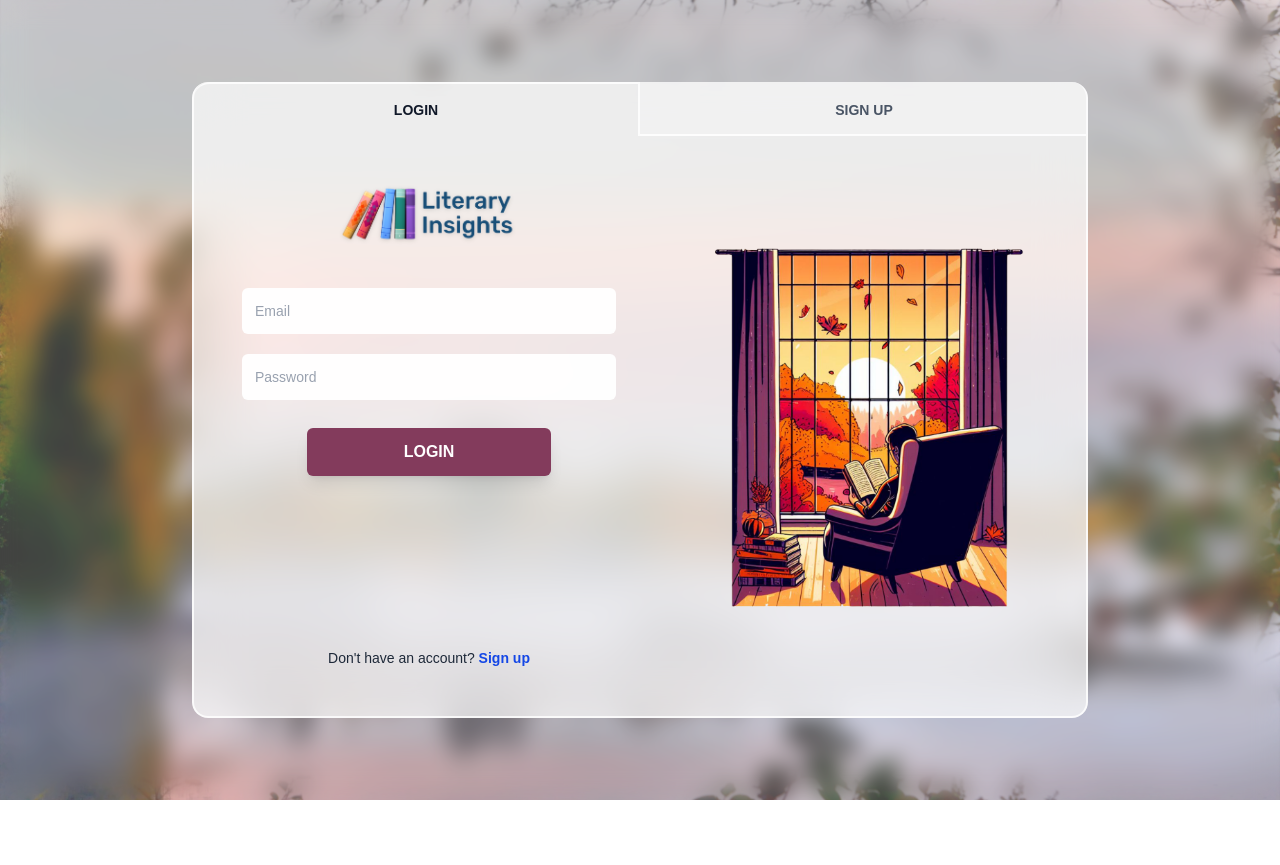
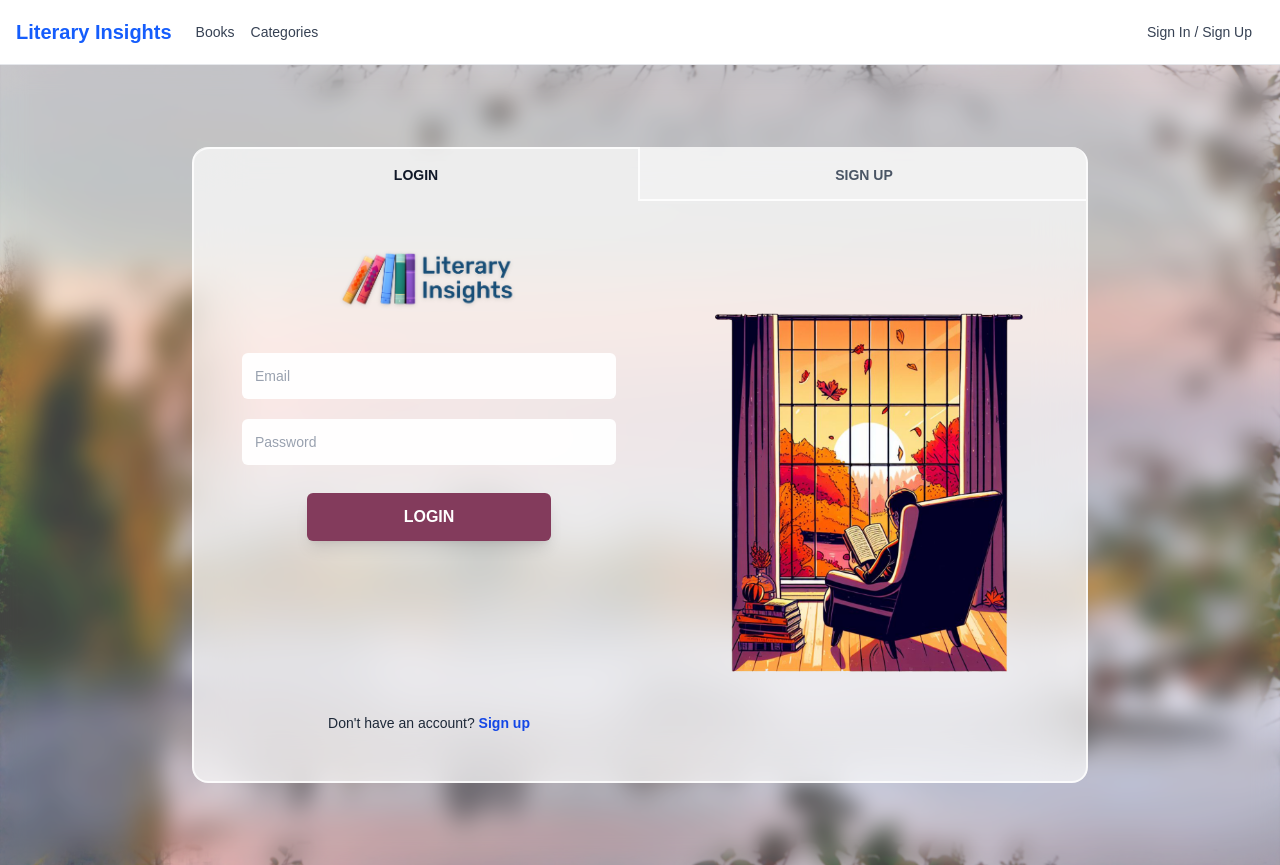
Before and after one commit to LakshayDahiya77/BookForum, a Next.js app: page /login in a window 1280 px wide. Before the commit the page ends 800 px from the top, so only its background shows below. Built offline with nearby package versions, Linux system fonts and the light colour scheme; no server answers.

Commit message:
feat: add Header component with authentication state and navigation links

```diff
--- a/src/app/layout.tsx
+++ b/src/app/layout.tsx
@@ -1,6 +1,7 @@
 import type { Metadata } from "next";
 import { Geist, Geist_Mono } from "next/font/google";
 import "./globals.css";
+import Header from "@/components/Header";
 
 const geistSans = Geist({
   variable: "--font-geist-sans",
@@ -23,11 +24,11 @@ export default function RootLayout({
   children: React.ReactNode;
 }>) {
   return (
-    <html
-      lang="en"
-      className={`${geistSans.variable} ${geistMono.variable} h-full antialiased`}
-    >
-      <body className="min-h-full flex flex-col">{children}</body>
+    <html lang="en" className={`${geistSans.variable} ${geistMono.variable} h-full antialiased`}>
+      <body className="min-h-full flex flex-col">
+        <Header />
+        {children}
+      </body>
     </html>
   );
 }
--- /dev/null
+++ b/src/components/Header.tsx
@@ -0,0 +1,84 @@
+import Link from "next/link";
+import { createClient } from "@/lib/supabase/server";
+import { prisma } from "@/lib/prisma";
+import { signOutAction } from "./headerActions";
+import { Button } from "@/components/buttons/simpleButton";
+
+export default async function Header() {
+  // 1. Soft auth check (doesn't redirect if nobody is logged in)
+  const supabase = await createClient();
+  const {
+    data: { user },
+  } = await supabase.auth.getUser();
+
+  // 2. Fetch DB details if they are logged in
+  let dbUser = null;
+  if (user) {
+    dbUser = await prisma.user.findUnique({
+      where: { id: user.id },
+      select: { name: true, avatarUrl: true, isAdmin: true },
+    });
+  }
+
+  return (
+    <header className="flex justify-between items-center p-4 border-b border-gray-200 bg-white">
+      {/* Left side: Logo & Main Nav */}
+      <div className="flex items-center gap-6">
+        <Link href="/" className="font-bold text-xl text-blue-600">
+          Literary Insights
+        </Link>
+        <nav className="flex gap-4 text-sm font-medium text-gray-700">
+          <Link href="/books" className="hover:text-blue-600">
+            Books
+          </Link>
+          <Link href="/categories" className="hover:text-blue-600">
+            Categories
+          </Link>
+        </nav>
+      </div>
+
+      {/* Right side: Auth State */}
+      <div>
+        {dbUser ? (
+          <div className="flex items-center gap-4">
+            {/* Show Admin link only if they are an admin */}
+            {dbUser.isAdmin && (
+              <Link href="/admin/books" className="text-sm font-bold text-red-600 hover:underline">
+                Admin Panel
+              </Link>
+            )}
+
+            {/* Profile Link */}
+            <Link href="/profile" className="flex items-center gap-2 hover:opacity-80">
+              <div className="w-8 h-8 rounded-full bg-gray-200 overflow-hidden flex-shrink-0">
+                {dbUser.avatarUrl ? (
+                  <img src={dbUser.avatarUrl} alt="Avatar" className="w-full h-full object-cover" />
+                ) : (
+                  <div className="flex items-center justify-center h-full w-full text-xs font-bold text-gray-500">
+                    {(dbUser.name || "U")[0].toUpperCase()}
+                  </div>
+                )}
+              </div>
+              <span className="text-sm font-medium">{dbUser.name?.split(" ")[0]}</span>
+            </Link>
+
+            {/* Logout Form */}
+            <form action={signOutAction}>
+              <Button type="submit" variant="ghost" size="sm" className="text-gray-500">
+                Sign Out
+              </Button>
+            </form>
+          </div>
+        ) : (
+          <div className="flex gap-2">
+            <Link href="/login">
+              <Button variant="ghost" size="sm">
+                Sign In / Sign Up
+              </Button>
+            </Link>
+          </div>
+        )}
+      </div>
+    </header>
+  );
+}
--- /dev/null
+++ b/src/components/headerActions.ts
@@ -0,0 +1,11 @@
+"use server";
+
+import { createClient } from "@/lib/supabase/server";
+import { redirect } from "next/navigation";
+
+export async function signOutAction() {
+  const supabase = await createClient();
+  await supabase.auth.signOut();
+
+  redirect("/login");
+}
```
